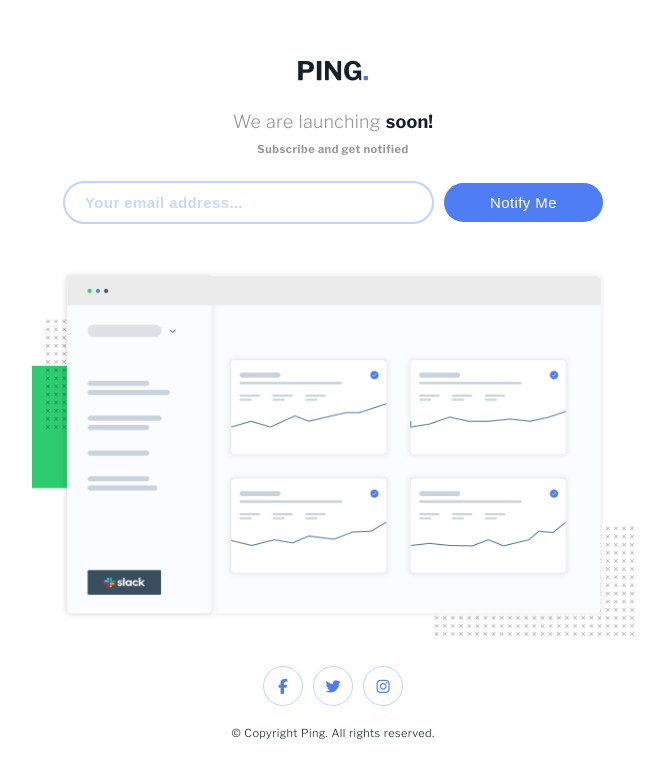
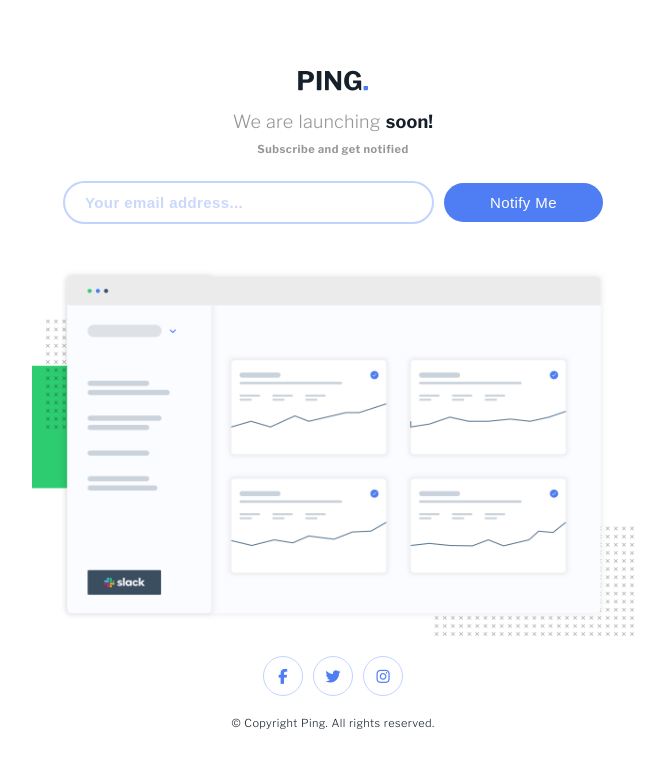
Before and after one commit to amirhossein-peyvand/ping-coming-soon-page-master, a React (Vite) app: page / in a window 1280 px wide. Shown: the top 778 px of the page, without its empty margins (307-972 px from the left). Built offline with nearby package versions, Linux system fonts and the light colour scheme.

Commit message:
Updating app row gap, page title and favicon

```diff
--- a/index.html
+++ b/index.html
@@ -3,12 +3,13 @@
   <head>
     <meta charset="UTF-8" />
     <link rel="icon" type="image/svg+xml" href="/vite.svg" />
+    <link rel="shortcut icon" href="favicon-32x32.png" type="image/x-icon" />
     <meta name="viewport" content="width=device-width, initial-scale=1.0" />
     <script
       src="https://kit.fontawesome.com/5acd8729b2.js"
       crossorigin="anonymous"
     ></script>
-    <title>Vite + React + TS</title>
+    <title>Ping Coming Soon Page Master</title>
   </head>
   <body>
     <div id="root"></div>
--- a/src/sass/App.scss
+++ b/src/sass/App.scss
@@ -230,7 +230,7 @@
 @media screen and (min-width: 1000px) {
   .app {
     width: 86rem;
-    row-gap: 3rem;
+    row-gap: 2rem;
     padding: 1rem 0;
 
     header {
```
